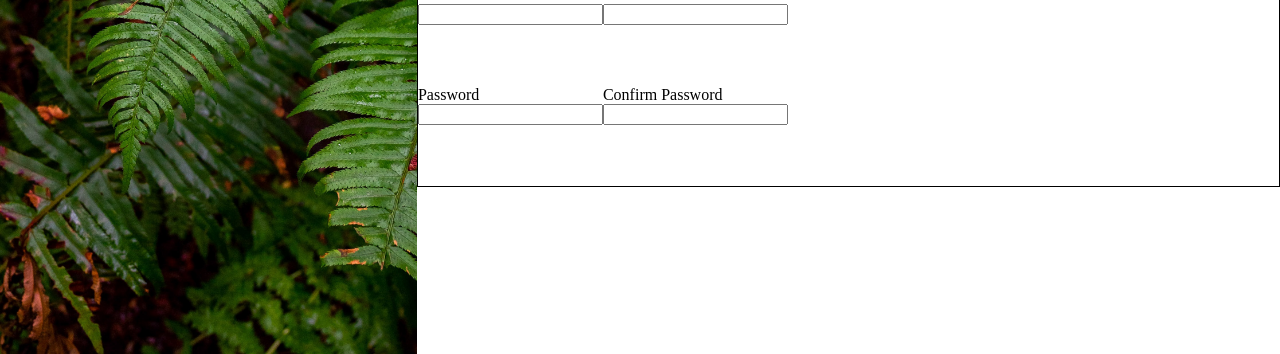
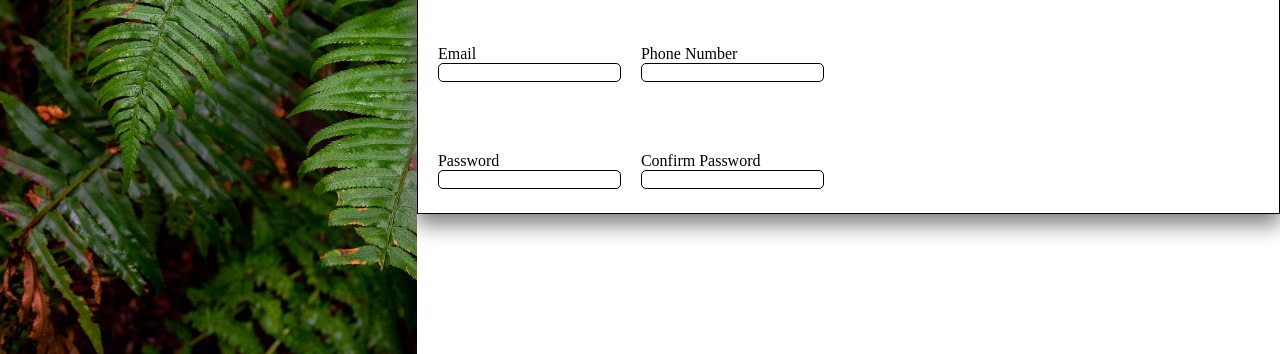
Before and after one commit to jakedevs/signup-form, a website built with Vite: page index.html in a window 1280 px wide. Shown: the part 446-800 px from the top of the page. Built offline with nearby package versions, Linux system fonts and the light colour scheme.

Commit message:
Add shadow to input container, style inputs

```diff
--- a/index.html
+++ b/index.html
@@ -28,7 +28,7 @@
             </div>
             <div>
           <label for="email">Email</label>
-          <input type="text" id="email" name="email">
+          <input type="email" id="email" name="email">
             </div>
             <div>
           <label for="phone-number">Phone Number</label>
@@ -36,11 +36,11 @@
             </div>
             <div>
           <label for="password">Password</label>
-          <input type="text" id="password" name="password">
+          <input type="password" id="password" name="password" minlength="8">
             </div>
             <div>
           <label for="confirm-password">Confirm Password</label>
-          <input type="text" id="confirm-password" name="confirm-password">
+          <input type="password" id="confirm-password" name="confirm-password">
             </div>
         </div>
       </div>
--- a/style.css
+++ b/style.css
@@ -17,6 +17,8 @@ body {
   display: flex;
   border: 1px solid black;
   height: 300px;
+  margin-top: 75px;
+  box-shadow: 0px 10px 20px 1px gray;
 }
 
 #main {
@@ -28,9 +30,23 @@ label {
 }
 
 #formtable {
+  padding-left: 20px;
+  padding-right: 20px;
   display: grid;
   grid-template-columns: 1fr 1fr;
   grid-template-rows: 1fr 1fr 1fr;
+  gap: 20px;
+  align-items: center;
+}
+
+input:invalid {
+  border: 1px solid red;
+}
+
+input {
+  border: 1px solid black;
+  border-radius: 5px;
+  outline: none;
 }
 
 #img {
```
